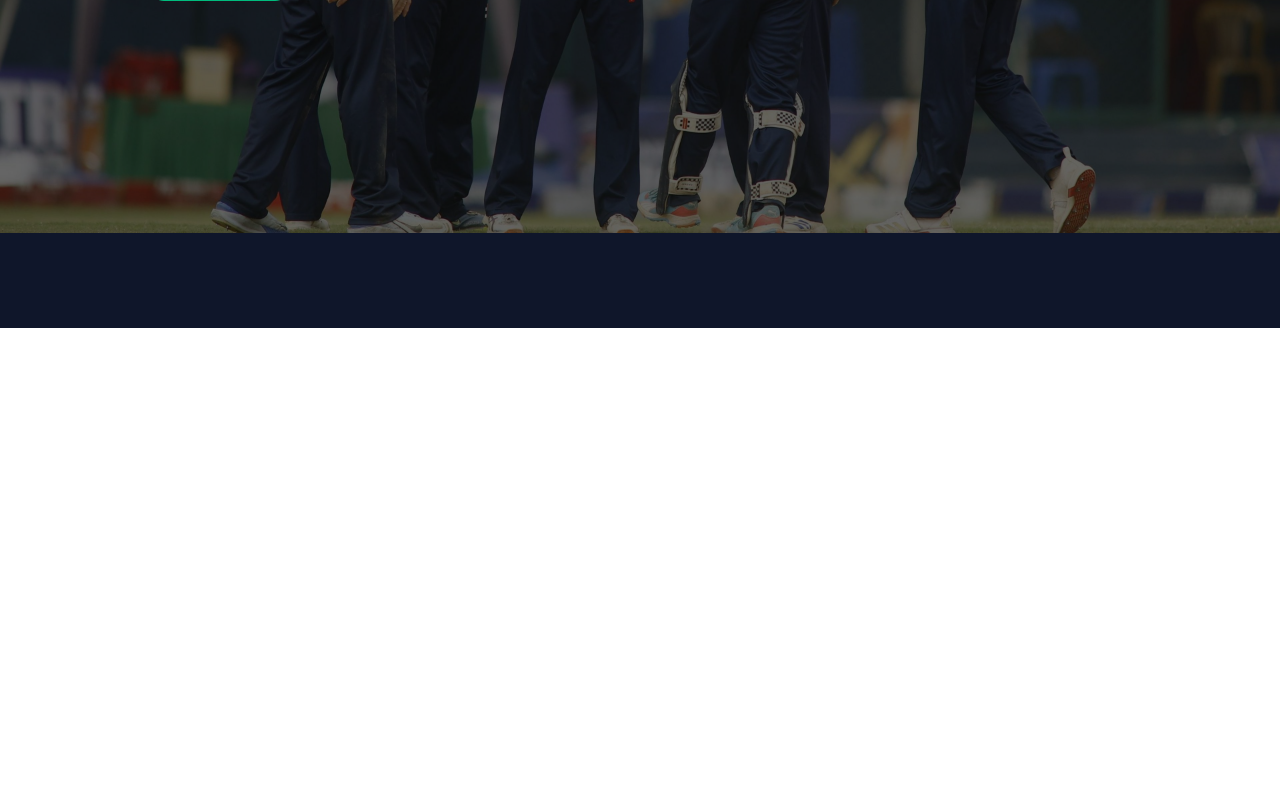
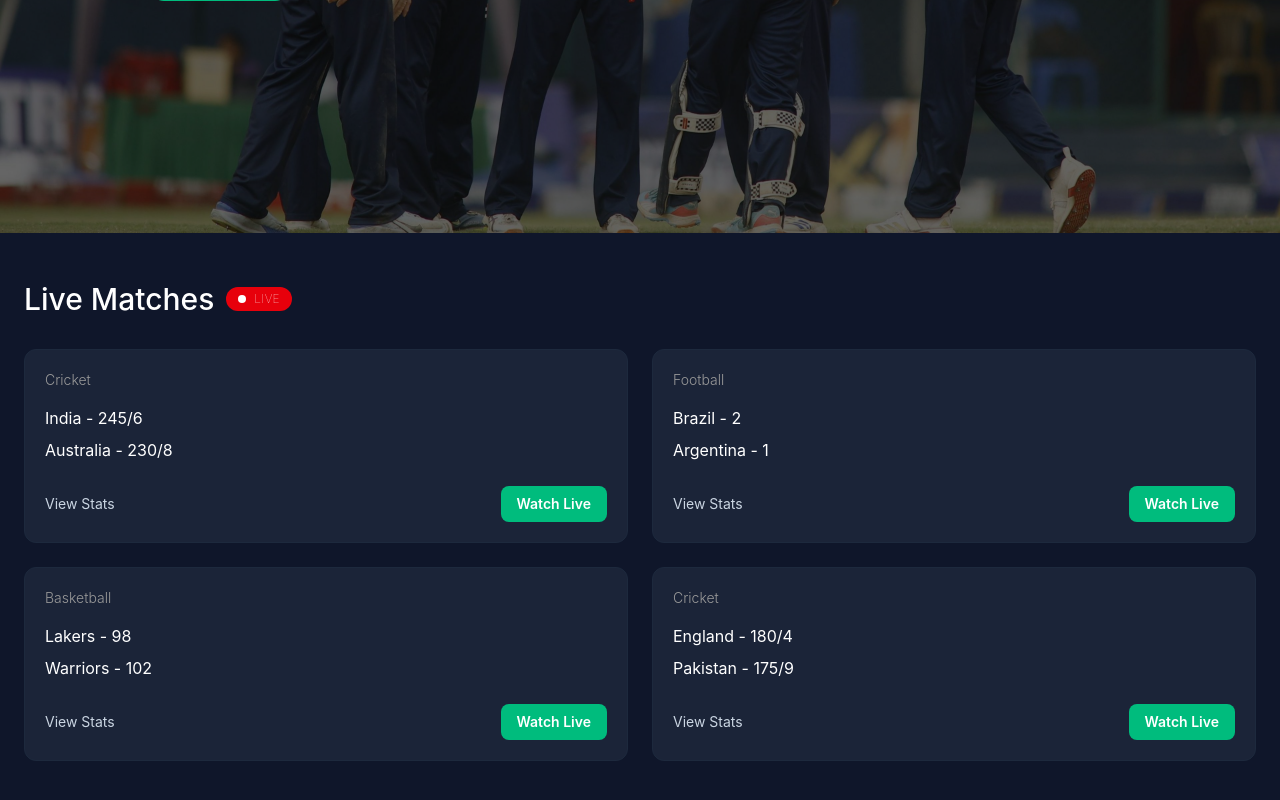
Before and after one commit to ChamilSachintha/Sports-Dashboard-Application, a React (Vite) app: page / in a window 1280 px wide. Shown: the part 472-1272 px from the top of the page. Before the commit the page ends 800 px from the top, so only its background shows below. Built offline with nearby package versions, Linux system fonts and the light colour scheme.

Commit message:
Add Live Matches section

```diff
--- a/src/App.tsx
+++ b/src/App.tsx
@@ -1,11 +1,13 @@
 import Navbar from "./components/Navbar";
 import Hero from "./components/Hero";
+import LiveMatches from "./components/LiveMatches";
 
 function App() {
   return (
     <div className="min-h-screen bg-[#0f162a]">
       <Navbar />
       <Hero />
+       <LiveMatches />
     </div>
   );
 }
--- /dev/null
+++ b/src/components/LiveMatches.tsx
@@ -0,0 +1,76 @@
+export default function LiveMatches() {
+  const matches = [
+    {
+      sport: "Cricket",
+      team1: "India - 245/6",
+      team2: "Australia - 230/8",
+    },
+    {
+      sport: "Football",
+      team1: "Brazil - 2",
+      team2: "Argentina - 1",
+    },
+    {
+      sport: "Basketball",
+      team1: "Lakers - 98",
+      team2: "Warriors - 102",
+    },
+    {
+      sport: "Cricket",
+      team1: "England - 180/4",
+      team2: "Pakistan - 175/9",
+    },
+  ];
+
+  return (
+    <section className="w-full bg-[#0f162a] py-12 px-6">
+      <div className="flex items-center gap-3 mb-8">
+        <h2 className="text-white text-2xl md:text-3xl font-medium">
+          Live Matches
+        </h2>
+
+        <div className="flex items-center gap-2 bg-red-600 px-3 py-1 rounded-full">
+          <span className="w-2 h-2 bg-white rounded-full"></span>
+
+          <span className="text-white text-xs font-thin tracking-wide">
+            LIVE
+          </span>
+        </div>
+      </div>
+
+      <div className="grid grid-cols-1 md:grid-cols-2 gap-6">
+        {matches.map((match, index) => (
+          <div
+            key={index}
+            className="bg-[#1b2438] border border-slate-800 rounded-xl p-5 text-white hover:scale-[1.02] transition"
+          >
+            {/* Sport Name */}
+            <h3 className="text-[#999999] font-light text-sm mb-4">
+              {match.sport}
+            </h3>
+
+            {/* Teams */}
+            <div className="space-y-2 text-sm md:text-base">
+              <p>{match.team1}</p>
+              <p>{match.team2}</p>
+            </div>
+
+            {/* Bottom Actions */}
+            <div className="flex items-center justify-between mt-6">
+              <a
+                href="#stats"
+                className="text-slate-300 hover:text-emerald-400 text-sm"
+              >
+                View Stats
+              </a>
+
+              <button className="bg-emerald-500 hover:bg-emerald-600 text-white font-semibold px-4 py-2 rounded-lg text-sm">
+                Watch Live
+              </button>
+            </div>
+          </div>
+        ))}
+      </div>
+    </section>
+  );
+}
```
